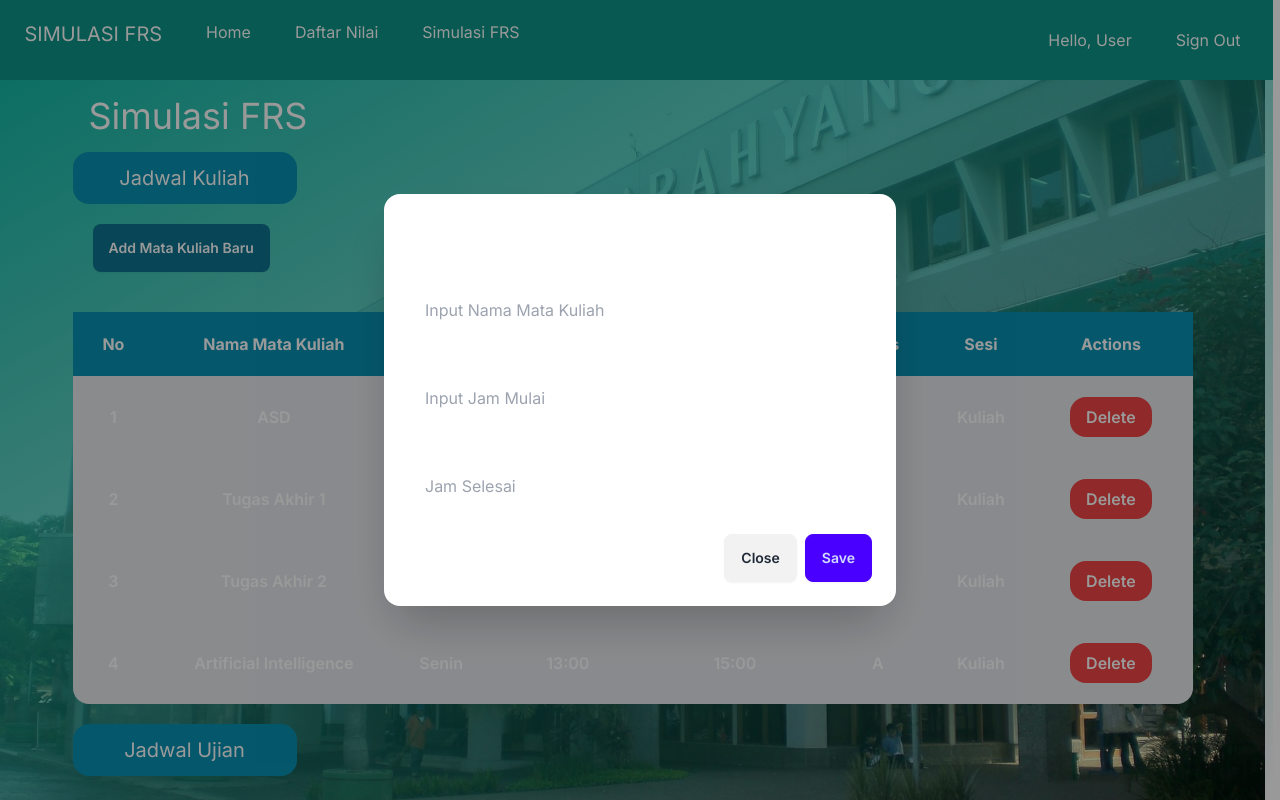
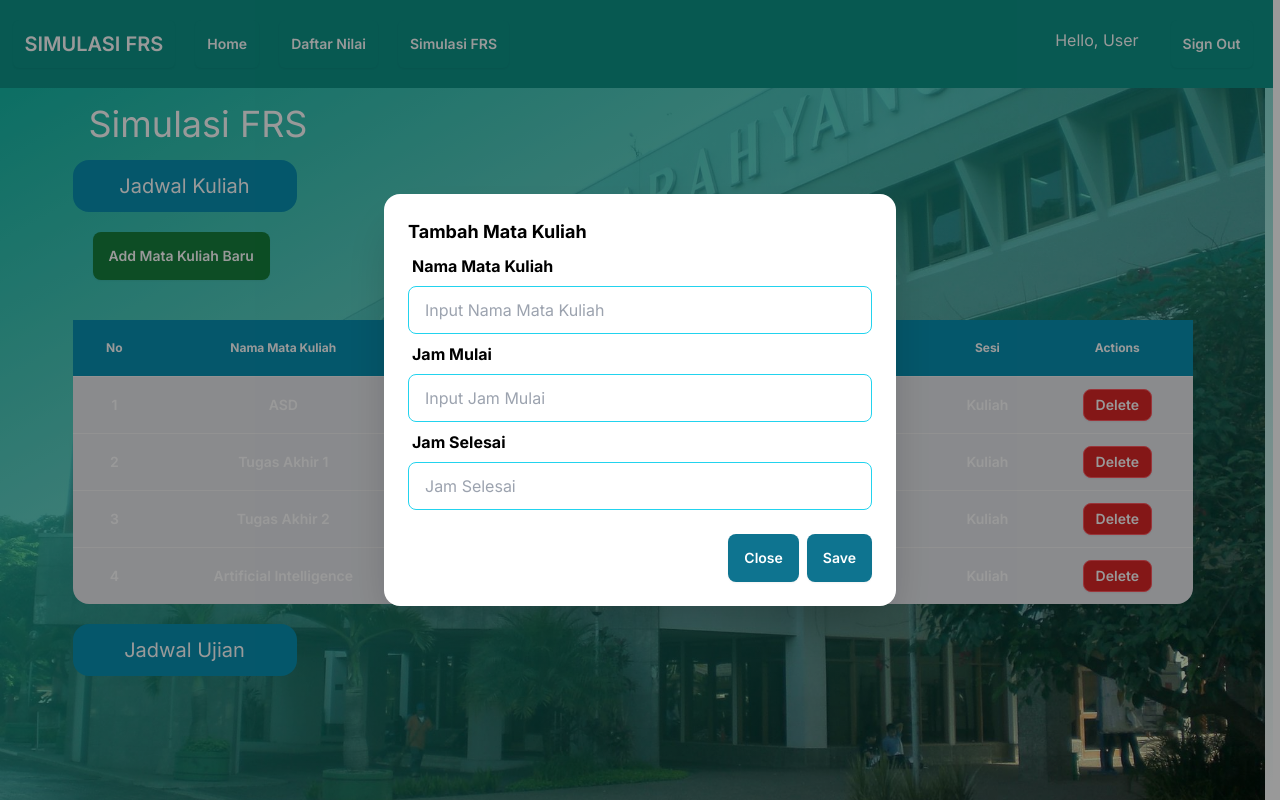
Before and after one commit to putra443/perangkat-lunak-simulasi-frs, a Next.js app: page /simulasi in a window 1280 px wide. Both pictures are taken after a click on the button "Add Mata Kuliah Baru". Built offline with nearby package versions, Linux system fonts and the light colour scheme; data requests are answered from the project's data file.

Commit message:
lanjut tampilan
yang belum mainan db, dan tampilan add matkul buat mahasiswa (dropdown)

```diff
--- a/app/layoutUser.js
+++ b/app/layoutUser.js
@@ -11,11 +11,11 @@ export const metadata = {
 export default function LayoutUser() {
   return (
           <div className='w-screen text-left space-x-5 p-5 bg-teal-600'>
-            <a href='/home' className='float-left text-xl hover:bg-teal-700 text-white rounded-md px-3 '><h1>SIMULASI FRS</h1></a>
-            <a href="/home" className='hover:bg-teal-700 text-white rounded-md px-3 py-2'>Home</a>
-            <a href='/daftarNilai' className='hover:bg-teal-700 text-white rounded-md px-3 py-2'>Daftar Nilai</a>
-            <a href='/simulasi' className='hover:bg-teal-700 text-white rounded-md px-3 py-2'>Simulasi FRS</a>
-            <a href='/' className='float-right hover:bg-teal-700 text-white rounded-md px-3 py-2'>Sign Out</a>
+            <a href='/home' className='btn bg-teal-600 border-none float-left text-xl hover:text-black hover:bg-teal-600 text-white rounded-md px-3 '><h1>SIMULASI FRS</h1></a>
+            <a href="/home" className='btn bg-teal-600 border-none hover:bg-teal-700 text-white rounded-md px-3 py-2'>Home</a>
+            <a href='/daftarNilai' className='btn bg-teal-600 border-none hover:bg-teal-700 text-white rounded-md px-3 py-2'>Daftar Nilai</a>
+            <a href='/simulasi' className='btn bg-teal-600 border-none hover:bg-teal-700 text-white rounded-md px-3 py-2'>Simulasi FRS</a>
+            <a href='/' className='btn bg-teal-600 border-none float-right hover:bg-teal-700 text-white rounded-md px-3 py-2'>Sign Out</a>
             <p className='float-right text-white px-3 py-2'>Hello, User</p>
           </div>
   )
--- a/app/simulasi/addMataKuliah.js
+++ b/app/simulasi/addMataKuliah.js
@@ -42,29 +42,29 @@ export default function addMataKuliah(){
     return (
         <div>
 
-            <button className="btn bg-cyan-700 text-white border-none" onClick={handleChange}>Add Mata Kuliah Baru</button>
+            <button className="btn bg-green-700 hover:bg-green-800 text-white border-none" onClick={handleChange}>Add Mata Kuliah Baru</button>
             <input type="checkbox" checked={modal} onChange={handleChange} className="modal-toggle"></input>
 
             <div className="modal">
-                <div className="modal-box">
+                <div className="modal-box bg-white text-black">
                     <h3 className="font-bold text-lg">Tambah Mata Kuliah</h3>
                     <form onSubmit={handleSubmit}>
                         <div className="form-control">
                             <label className="label font-bold">Nama Mata Kuliah</label>
-                            <input type="text" value={nama} onChange={(e)=> setNama(e.target.value)} className="input w-full input-berdered" placeholder="Input Nama Mata Kuliah"></input>
+                            <input type="text" value={nama} onChange={(e)=> setNama(e.target.value)} className="input w-full input-berdered bg-white text-black border-cyan-400 border-1" placeholder="Input Nama Mata Kuliah"></input>
                         </div>
                         <div className="form-control">
                             <label className="label font-bold">Jam Mulai</label>
-                            <input type="text" value={jamMulai} onChange={(e)=> setJamMulai(e.target.value)} className="input w-full input-berdered" placeholder="Input Jam Mulai"></input>
+                            <input type="text" value={jamMulai} onChange={(e)=> setJamMulai(e.target.value)} className="input w-full input-berdered bg-white text-black border-cyan-400 border-1" placeholder="Input Jam Mulai"></input>
                         </div>
                         <div className="form-control">
                             <label className="label font-bold">Jam Selesai</label>
-                            <input type="text" value={jamSelesai} onChange={(e)=> setJamSelesai(e.target.value)} className="input w-full input-berdered" placeholder="Jam Selesai"></input>
+                            <input type="text" value={jamSelesai} onChange={(e)=> setJamSelesai(e.target.value)} className="input w-full input-berdered bg-white text-black border-cyan-400 border-1" placeholder="Jam Selesai"></input>
                         </div>
                         <div className="modal-action">
-                            <button className="btn" type="button" onClick={handleChange}>Close</button>
+                            <button className="btn bg-cyan-700 text-white border-none" type="button" onClick={handleChange}>Close</button>
                             {!isMutating? (
-                            <button className="btn btn-primary" type="submit">Save</button>
+                            <button className="btn btn-primary bg-cyan-700 text-white border-none" type="submit">Save</button>
                             ):(
                             <button type="button" className="btn loading">Saving . . .</button>
                             )}
--- /dev/null
+++ b/app/simulasi/deleteMataKuliah.js
@@ -0,0 +1,56 @@
+"use client"
+import { useRouter } from "next/navigation"
+import { useState } from "react";
+
+export default function deleteMataKuliah(mataKuliah){
+    const[idMataKuliah, setId] = useState(mataKuliah.idMataKuliah)
+    const [modal, setModal] =useState(false);
+    const [isMutating, setIsMutating] =useState(false)
+
+    const router = useRouter();
+
+    function handleChange(){
+        setModal(!modal)
+    }
+
+    async function handleDelete(){
+        setIsMutating(true)
+        await fetch(`http://localhost:3000/api/post`,{
+            method:"DELETE",
+            headers:{
+                'Content-type': 'application/json'
+            },
+            body: JSON.stringify({
+                idMataKuliah:idMataKuliah
+            })
+        })
+
+        setIsMutating(false)
+
+        router.refresh()
+        setModal(false)
+    }
+
+    return (
+        <div>
+
+            <button className="btn btn-error bg-red-600 hover:bg-red-700 btn-sm text-white" onClick={handleChange}>Delete</button>
+            <input type="checkbox" checked={modal} onChange={handleChange} className="modal-toggle"></input>
+
+            <div className="modal">
+                <div className="modal-box text-black bg-white">
+                    <h3 className="font-bold text-lg">Apakah anda yakin akan menghapus mata kuliah {mataKuliah.nama}?</h3>
+
+                        <div className="modal-action">
+                            <button className="btn text-white border-none" type="button" onClick={handleChange}>Close</button>
+                            {!isMutating? (
+                            <button className="btn btn-primary bg-cyan-600 text-white border-none hover:bg-red-600" type="button" onClick={() => handleDelete(mataKuliah.idMataKuliah)}>Delete</button>
+                            ):(
+                            <button type="button" className="btn loading">Deleting . . .</button>
+                            )}
+                        </div>
+                </div>
+            </div>
+        </div>
+    )
+}
--- a/app/simulasi/page.js
+++ b/app/simulasi/page.js
@@ -1,6 +1,7 @@
 import bg from '../../assets/background_unpar.jpg'
 import LayoutUser from '../layoutUser'
 import AddMataKuliah from './addMataKuliah';
+import DeleteMataKuliah from './deleteMataKuliah'
 
 async function getMataKuliah(){
     const res = await fetch('http://localhost:5001/mataKuliah',{cache:'no-store'});
@@ -10,7 +11,7 @@ async function getMataKuliah(){
 
 export default async function Simulasi(){
     const mataKuliah = await getMataKuliah();
-    console.log(mataKuliah);
+    // console.log(mataKuliah[0]);
     return(
         <main className="flex min-h-screen flex-col items-center px-20 text-center bg-cover bg-center h-screen" style={{backgroundImage: `url(${bg.src})`}}>
            <LayoutUser/>
@@ -23,7 +24,7 @@ export default async function Simulasi(){
                 </div>
 
 
-                <table className='mt-5 rounded-2xl bg-gray-200'>
+                <table className='table text-center mt-5 rounded-2xl bg-gray-200'>
                     <thead>
                         <tr className='bg-cyan-600 text-white'>
                             <th className='p-5'>No</th>
@@ -46,8 +47,8 @@ export default async function Simulasi(){
                                 <td className=" font-semibold" key={mataKuliah.id}>{mataKuliah.jamSelesai}</td>
                                 <td className='font-semibold' key={mataKuliah.id}>A</td>
                                 <td className='font-semibold' key={mataKuliah.id}>Kuliah</td>
-                                <td className=" font-semibold" key={mataKuliah.id}>
-                                    <button type='submit' className='m-5 text-white rounded-2xl px-4 py-2 bg-red-500 hover:bg-red-700'>Delete</button>
+                                <td className=" font-semibold pt-3 pb-3" key={mataKuliah.id}>
+                                    <DeleteMataKuliah{...mataKuliah} className="m-3"/>
                                     </td>
 
                             </tr>
--- /dev/null
+++ b/app/simulasi/updateMataKuliah.js
@@ -0,0 +1,76 @@
+"use client"
+import { SyntheticEvent,useState } from "react"
+import { useRouter } from "next/navigation"
+
+export default function updateMataKuliah(mataKuliah){
+    const[idMataKuliah, setId] = useState(mataKuliah.idMataKuliah)
+    const [nama, setNama] = useState(mataKuliah.namaMataKuliah)
+    const [jamMulai, setJamMulai] = useState(mataKuliah.jam_mulai)
+    const [jamSelesai, setJamSelesai] = useState(mataKuliah.jam_selesai)
+    const [modal, setModal] =useState(false);
+    const [isMutating, setIsMutating] =useState(false)
+
+    const router = useRouter();
+
+    function handleChange(){
+        setModal(!modal)
+    }
+
+    async function handleUpdate(e){
+        setIsMutating(true)
+        e.preventDefault();
+        await fetch(`http://localhost:3000/api/post`,{
+            method:"PATCH",
+            headers:{
+                'Content-Type': 'application/json'
+            },
+            body: JSON.stringify({
+                idMataKuliah:idMataKuliah,
+                nama:nama,
+                jamMulai: jamMulai,
+                jamSelesai: jamSelesai
+            })
+        })
+        setIsMutating(false)
+
+        router.refresh()
+        setModal(false)
+    }
+
+    return (
+        <div>
+
+            <button className="btn btn-info btn-sm" onClick={handleChange}>Edit Mata Kuliah</button>
+            <input type="checkbox" checked={modal} onChange={handleChange} className="modal-toggle"></input>
+
+            <div className="modal">
+                <div className="modal-box">
+                    <h3 className="font-bold text-lg">Edit Mata Kuliah {mataKuliah.namaMataKuliah}</h3>
+                    <form onSubmit={handleUpdate}>
+                        <div className="form-control">
+                            <label className="label font-bold">Nama Mata Kuliah</label>
+                            <input type="text" value={nama} onChange={(e)=> setNama(e.target.value)} className="input w-full input-berdered" placeholder="Input Nama Mata Kuliah"></input>
+                        </div>
+                        <div className="form-control">
+                            <label className="label font-bold">Jam Mulai</label>
+                            <input type="text" value={jamMulai} onChange={(e)=> setJamMulai(e.target.value)} className="input w-full input-berdered" placeholder="Input Jam Mulai"></input>
+                        </div>
+                        <div className="form-control">
+                            <label className="label font-bold">Jam Selesai</label>
+                            <input type="text" value={jamSelesai} onChange={(e)=> setJamSelesai(e.target.value)} className="input w-full input-berdered" placeholder="Jam Selesai"></input>
+                        </div>
+                        <div className="modal-action">
+                            <button className="btn" type="button" onClick={handleChange}>Close</button>
+                            {!isMutating? (
+                            <button className="btn btn-primary" type="submit">Update</button>
+                            ):(
+                            <button type="button" className="btn loading">Updating . . .</button>
+                            )}
+
+                        </div>
+                    </form>
+                </div>
+            </div>
+        </div>
+    )
+}
```
